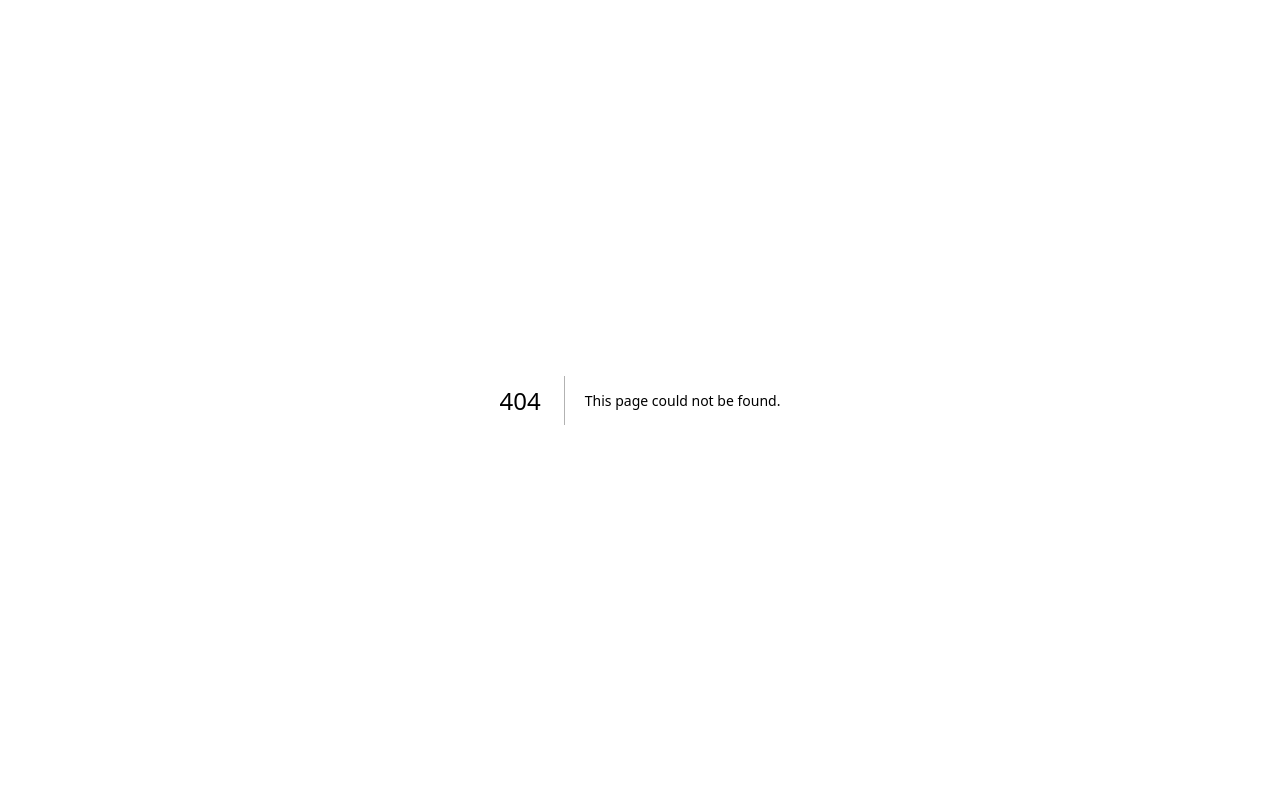
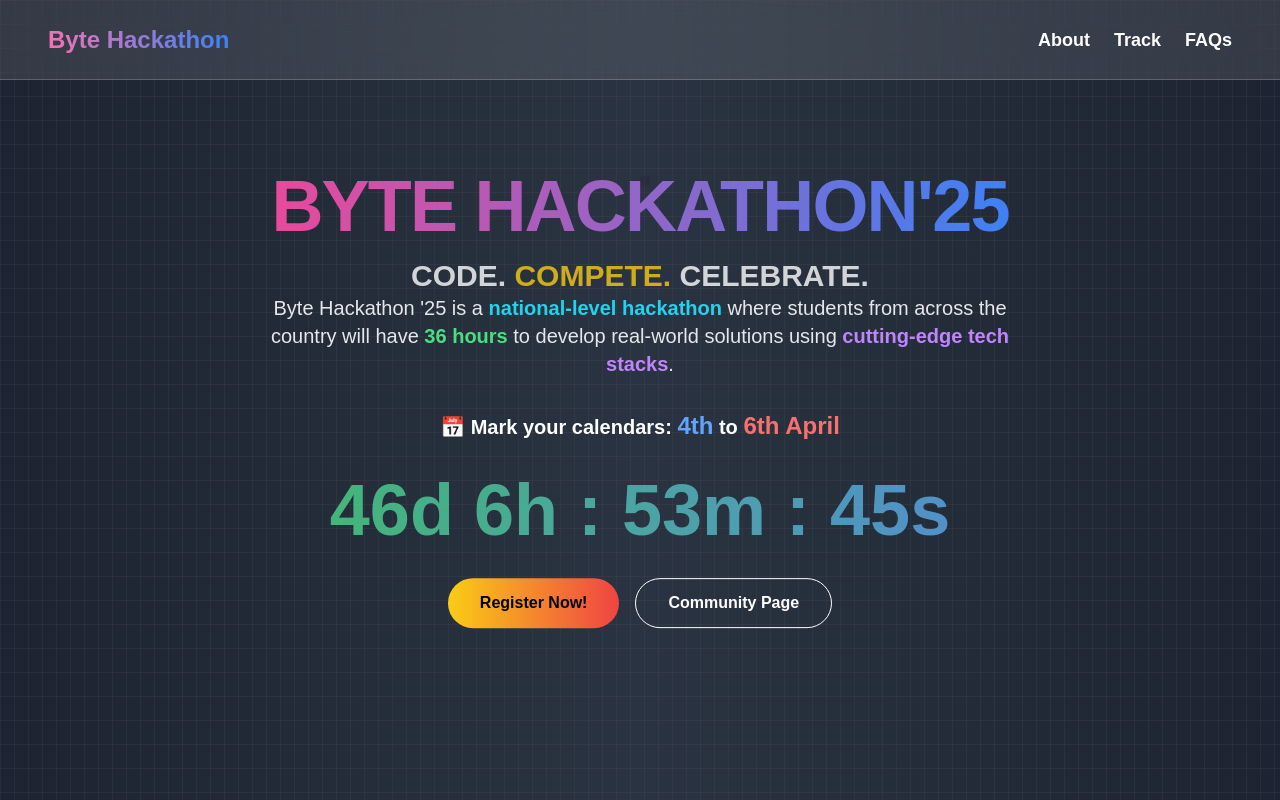
Before and after one commit to TheBYTEClubNIE/ByteClubWebsite, a Next.js app in the folder frontend/: page /bytehackathon in a window 1280 px wide. Before the commit this address had no page. Shown: the top 800 px of the page. Built offline with nearby package versions, Linux system fonts and the light colour scheme; a web font is replaced by a local one.

Commit message:
completed hackqsthon page

```diff
--- a/frontend/app/bytehackthon/page.tsx
+++ b/frontend/app/bytehackathon/page.tsx
@@ -4,6 +4,7 @@ import ByteHackathonHeroSection from "../components/ByteHackathon/ByteHackathonH
 import { ByteTimeline } from "../components/ByteHackathon/ByteTimeline";
 import AboutUs from "../components/ByteHackathon/AboutUs";
 import { ByteFooter } from "../components/ByteHackathon/hackathonFooter";
+import ByteHackathonFAQ from "../components/ByteHackathon/FAQ";
 
 const Page = () => {
   return (
@@ -31,6 +32,7 @@ const Page = () => {
 
 
         <ByteTimeline/>
+        <ByteHackathonFAQ/>
 
         <ByteFooter/>
 
--- a/frontend/app/components/ByteHackathon/AboutUs.tsx
+++ b/frontend/app/components/ByteHackathon/AboutUs.tsx
@@ -53,7 +53,7 @@ const AboutUs = () => {
   }, []);
 
   return (
-    <section
+    <section id="about"
       ref={sectionRef}
       className="relative w-full min-h-screen flex flex-col items-center justify-center px-6 md:px-12"
     >
--- a/frontend/app/components/ByteHackathon/ByteHackathonHeroSection.tsx
+++ b/frontend/app/components/ByteHackathon/ByteHackathonHeroSection.tsx
@@ -70,41 +70,41 @@ const ByteHackathonHeroSection = () => {
   }, []);
 
   return (
-    <div ref={heroRef} className="text-white text-center py-24 px-4 max-w-[800px] mx-auto relative">
+    <div ref={heroRef} className="text-white text-center py-16 px-4 max-w-[800px] mx-auto relative">
       <h1
         ref={titleRef}
-        className="text-7xl font-extrabold tracking-tight mb-4 text-transparent bg-clip-text bg-gradient-to-r from-pink-500 to-blue-500"
+        className="text-5xl sm:text-6xl lg:text-7xl font-extrabold tracking-tight mb-4 text-transparent bg-clip-text bg-gradient-to-r from-pink-500 to-blue-500"
       >
         BYTE HACKATHON&apos;25
       </h1>
 
-      <p ref={taglineRef} className="text-lg sm:text-2xl md:text-3xl font-extrabold uppercase text-white shadow-glow animate-pulse">
+      <p ref={taglineRef} className="text-md sm:text-xl md:text-2xl lg:text-3xl font-extrabold uppercase text-white shadow-glow animate-pulse">
         CODE. <span className="text-yellow-400">COMPETE.</span> CELEBRATE.
       </p>
 
-      <p className="text-xl mb-8 text-gray-200">
+      <p className="text-sm sm:text-lg md:text-xl mb-6 sm:mb-8 text-gray-200">
         Byte Hackathon &apos;25 is a <span className="text-cyan-400 font-bold">national-level hackathon</span> where students from across the country will have{" "}
         <span className="text-green-400 font-bold">36 hours</span> to develop real-world solutions using{" "}
         <span className="text-purple-400 font-bold">cutting-edge tech stacks</span>.
       </p>
 
       {/* UPDATED DATE STYLING */}
-      <p className="text-xl mb-8 font-semibold">
+      <p className="text-sm sm:text-lg md:text-xl mb-6 sm:mb-8 font-semibold">
         📅 Mark your calendars:{" "}
-        <span className="text-blue-400 text-bold text-2xl">4th</span> to{" "}
-        <span className="text-red-400 text-bold text-2xl">6th April</span>
+        <span className="text-blue-400 text-bold sm:text-2xl">4th</span> to{" "}
+        <span className="text-red-400 text-bold sm:text-2xl">6th April</span>
       </p>
 
       {/* Countdown Timer */}
-      <div ref={countdownRef} className="text-7xl font-bold mb-8 bg-gradient-to-r from-green-400 to-blue-400 text-transparent bg-clip-text animate-pulse">
+      <div ref={countdownRef} className="text-4xl sm:text-6xl lg:text-7xl font-bold mb-6 sm:mb-8 bg-gradient-to-r from-green-400 to-blue-400 text-transparent bg-clip-text animate-pulse">
         {timeLeft.days}d {timeLeft.hours}h : {timeLeft.minutes}m : {timeLeft.seconds}s
       </div>
 
-      <div ref={buttonRef} className="flex justify-center space-x-4 opacity-0">
-        <button className="bg-gradient-to-r from-yellow-400 to-red-500 text-black px-8 py-3 rounded-full font-bold transition-all duration-300 hover:scale-105 hover:shadow-xl">
+      <div ref={buttonRef} className="flex flex-col sm:flex-row justify-center space-y-4 sm:space-y-0 sm:space-x-4 opacity-0">
+        <button className="bg-gradient-to-r from-yellow-400 to-red-500 text-black px-6 sm:px-8 py-3 rounded-full font-bold transition-all duration-300 hover:scale-105 hover:shadow-xl">
           Register Now!
         </button>
-        <button className="border border-white text-white px-8 py-3 rounded-full font-bold transition-all duration-300 hover:bg-white hover:text-black">
+        <button className="border border-white text-white px-6 sm:px-8 py-3 rounded-full font-bold transition-all duration-300 hover:bg-white hover:text-black">
           Community Page
         </button>
       </div>
--- a/frontend/app/components/ByteHackathon/ByteHackathonNavbar.tsx
+++ b/frontend/app/components/ByteHackathon/ByteHackathonNavbar.tsx
@@ -1,27 +1,80 @@
-import Link from 'next/link';
+"use client";
+import { useEffect, useRef } from "react";
+import gsap from "gsap";
+import Link from "next/link";
 
 const ByteHackathonNavbar = () => {
+  const navRef = useRef<HTMLElement | null>(null);
+
+  useEffect(() => {
+    if (!navRef.current) return;
+
+    gsap.fromTo(
+      navRef.current,
+      { y: -50, opacity: 0 },
+      { y: 0, opacity: 1, duration: 1, ease: "power3.out" }
+    );
+  }, []);
+
+  // 🔥 Smooth Scroll Function
+  const scrollToSection = (id: string) => {
+    const section = document.getElementById(id);
+    if (section) {
+      window.scrollTo({
+        top: section.offsetTop - 80, // Adjust for navbar height
+        behavior: "smooth",
+      });
+    }
+  };
+
   return (
-    <nav className="text-white p-4 h-20 flex justify-center items-center fixed top-0 left-0 w-full backdrop-blur-md bg-white/10 z-50">
-      <div className="container mx-auto flex justify-between items-center">
-        <Link href="/">
-          <h1 className="text-2xl font-bold">Byte Hackathon</h1>
-        </Link>
-        <div className="flex space-x-6">
-          <Link href="/about">About</Link>
-          <Link href="/tools">Tools</Link>
-          <Link href="/prizes">Prizes</Link>
-          <Link href="/timeline">Timeline</Link>
-          <Link href="/organisers">Organisers</Link>
-          <Link href="/sponsors">Sponsors</Link>
-          <Link href="/community">Community</Link>
-          <Link href="/faqs">FAQs</Link>
-          <Link href="/glimpses">Glimpses</Link>
-          <Link href="/contact">Contact Us</Link>
+    <nav
+      ref={navRef}
+      className="text-white p-4 h-20 flex justify-center items-center fixed top-0 left-0 w-full backdrop-blur-xl bg-white/10 border-b border-white/20 z-50"
+    >
+      <div className="container mx-auto flex justify-between items-center px-4 sm:px-8">
+        {/* 🔥 Brand Logo */}
+        <h1
+          className="text-2xl font-bold bg-gradient-to-r from-pink-400 to-blue-500 text-transparent bg-clip-text cursor-pointer"
+          onClick={() => scrollToSection("hero")}
+        >
+          <Link href={"/bytehackathon"}>Byte Hackathon</Link>
+        </h1>
+
+        {/* 🌟 Navigation Links */}
+        <div className="hidden sm:flex space-x-6 text-lg font-semibold">
+          <NavItem label="About" sectionId="about" scrollToSection={scrollToSection} />
+          <NavItem label="Track" sectionId="timeline" scrollToSection={scrollToSection} />
+          <NavItem label="FAQs" sectionId="faqs" scrollToSection={scrollToSection} />
+        </div>
+
+        {/* 📱 Mobile Menu Placeholder (Future Expandable) */}
+        <div className="sm:hidden">
+          <button className="text-2xl">☰</button>
         </div>
       </div>
     </nav>
   );
 };
 
+// 🔥 Define the prop types for NavItem
+type NavItemProps = {
+  label: string;
+  sectionId: string;
+  scrollToSection: (id: string) => void;
+};
+
+// 🔥 Reusable Nav Item with Hover & Scroll
+const NavItem = ({ label, sectionId, scrollToSection }: NavItemProps) => {
+  return (
+    <button
+      className="relative group text-white transition-all duration-300 group-hover:text-cyan-400"
+      onClick={() => scrollToSection(sectionId)}
+    >
+      {label}
+      <span className="absolute left-0 bottom-0 w-0 h-[2px] bg-cyan-400 transition-all duration-300 group-hover:w-full"></span>
+    </button>
+  );
+};
+
 export default ByteHackathonNavbar;
--- a/frontend/app/components/ByteHackathon/ByteTimeline.tsx
+++ b/frontend/app/components/ByteHackathon/ByteTimeline.tsx
@@ -102,7 +102,7 @@ export function ByteTimeline() {
   ];
 
   return (
-    <div className="w-full bg-gray-100 dark:bg-gray-900 py-12 px-6 rounded-lg">
+    <div id="timeline" className="w-full bg-gray-100 dark:bg-gray-900 py-12 px-6 rounded-lg">
       <h2 className="text-center text-3xl md:text-4xl font-bold text-gray-800 dark:text-white mb-6">
         🏆 Explore Our Tracks
       </h2>
--- /dev/null
+++ b/frontend/app/components/ByteHackathon/FAQ.tsx
@@ -0,0 +1,107 @@
+"use client";
+import { useState, useEffect, useRef } from "react";
+import { FaChevronDown, FaChevronUp } from "react-icons/fa";
+import gsap from "gsap";
+
+const faqs = [
+  {
+    question: "What is Byte?",
+    answer:
+      "Byte is a 36-hour hackathon with the goal of uniting talented developers and designers under one roof and encouraging healthy competition among them...",
+  },
+  {
+    question: "How many members are allowed in the team?",
+    answer: "A team can have a minimum of 2 and a maximum of 4 members.",
+  },
+  {
+    question: "Do I need to pay to register?",
+    answer: "No, registration is completely free!",
+  },
+  {
+    question: "Is it necessary for the participants to be from the same university?",
+    answer:
+      "No, your team can have members from different universities across the globe since it's an offline hack!",
+  },
+  {
+    question: "How do I submit my final product?",
+    answer:
+      "Your code must be uploaded to a GitHub repo with a detailed README, and you'll need to submit the repo link.",
+  },
+];
+
+const ByteHackathonFAQ = () => {
+  const [openIndex, setOpenIndex] = useState<number | null>(null);
+  const sectionRef = useRef<HTMLDivElement | null>(null);
+  const faqRefs = useRef<(HTMLDivElement | null)[]>([]); // ✅ Properly typed ref array
+
+  useEffect(() => {
+    const observer = new IntersectionObserver(
+      (entries) => {
+        entries.forEach((entry) => {
+          if (entry.isIntersecting) {
+            gsap.fromTo(
+              ".faq-container",
+              { opacity: 0, y: 30 },
+              { opacity: 1, y: 0, duration: 0.8, stagger: 0.2, ease: "power2.out" }
+            );
+            observer.disconnect(); // Stop observing after animation runs
+          }
+        });
+      },
+      { threshold: 0.3 }
+    );
+
+    if (sectionRef.current) observer.observe(sectionRef.current);
+  }, []);
+
+  const toggleFAQ = (index: number) => {
+    setOpenIndex(openIndex === index ? null : index);
+
+    if (faqRefs.current[index]) {
+      gsap.fromTo(
+        faqRefs.current[index],
+        { opacity: 0, y: -10 },
+        { opacity: 1, y: 0, duration: 0.4, ease: "power2.out" }
+      );
+    }
+  };
+
+  return (
+    <div ref={sectionRef} id="faq" className="min-h-screen bg-gray-950 text-white px-6 py-12 flex items-center justify-center">
+      <div className="max-w-3xl w-full">
+        <h2 className="text-4xl font-extrabold text-center bg-gradient-to-r from-blue-500 to-purple-500 text-transparent bg-clip-text mb-8">
+          🔥 Frequently Asked Questions
+        </h2>
+
+        <div className="space-y-4">
+          {faqs.map((faq, index) => (
+            <div
+              key={index}
+              ref={(el) => {
+                faqRefs.current[index] = el; // ✅ Now returns void, fixing TS error
+              }}
+              className="faq-container border border-gray-700 rounded-lg p-4 bg-gray-900 shadow-md opacity-0"
+            >
+              <button
+                className="w-full flex justify-between items-center text-lg font-semibold text-left transition-all duration-300 hover:text-blue-400"
+                onClick={() => toggleFAQ(index)}
+              >
+                {faq.question}
+                {openIndex === index ? (
+                  <FaChevronUp className="text-blue-500" />
+                ) : (
+                  <FaChevronDown />
+                )}
+              </button>
+              {openIndex === index && (
+                <p className="mt-2 text-gray-400">{faq.answer}</p>
+              )}
+            </div>
+          ))}
+        </div>
+      </div>
+    </div>
+  );
+};
+
+export default ByteHackathonFAQ;
```
